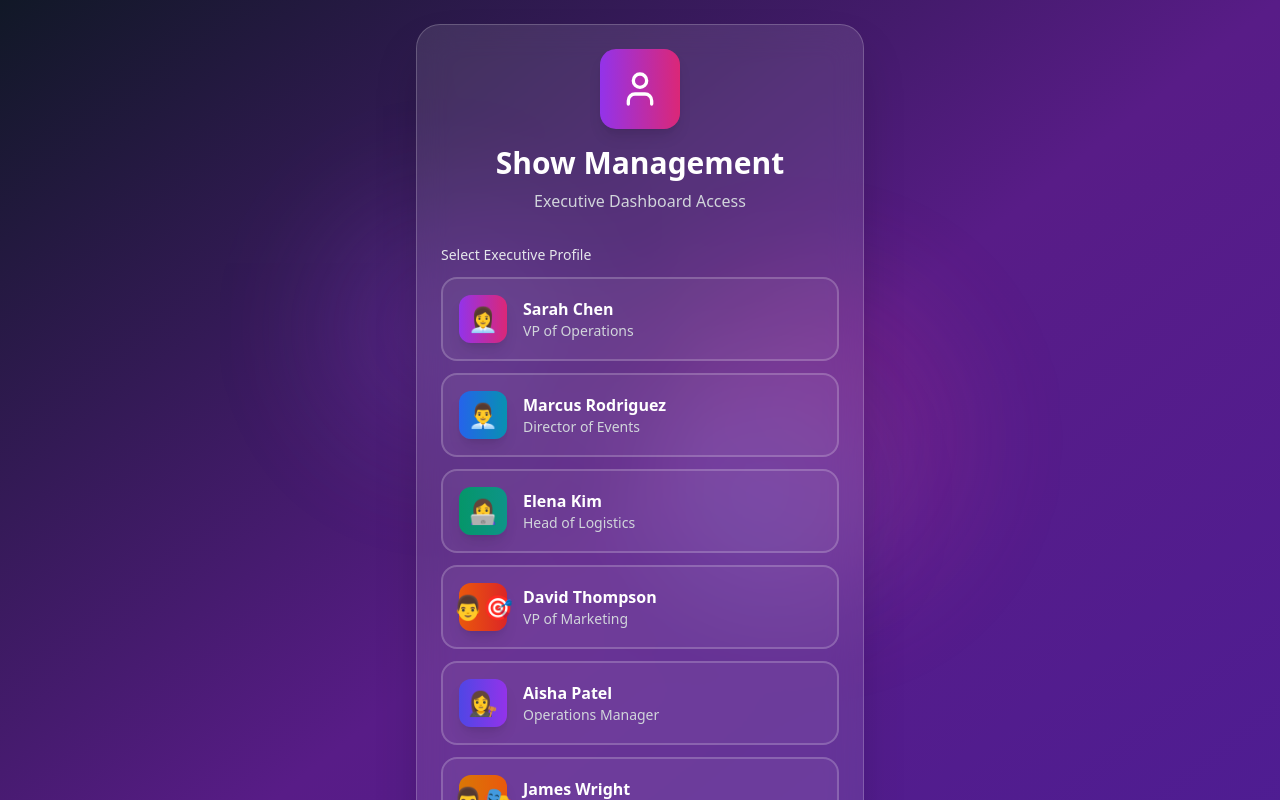
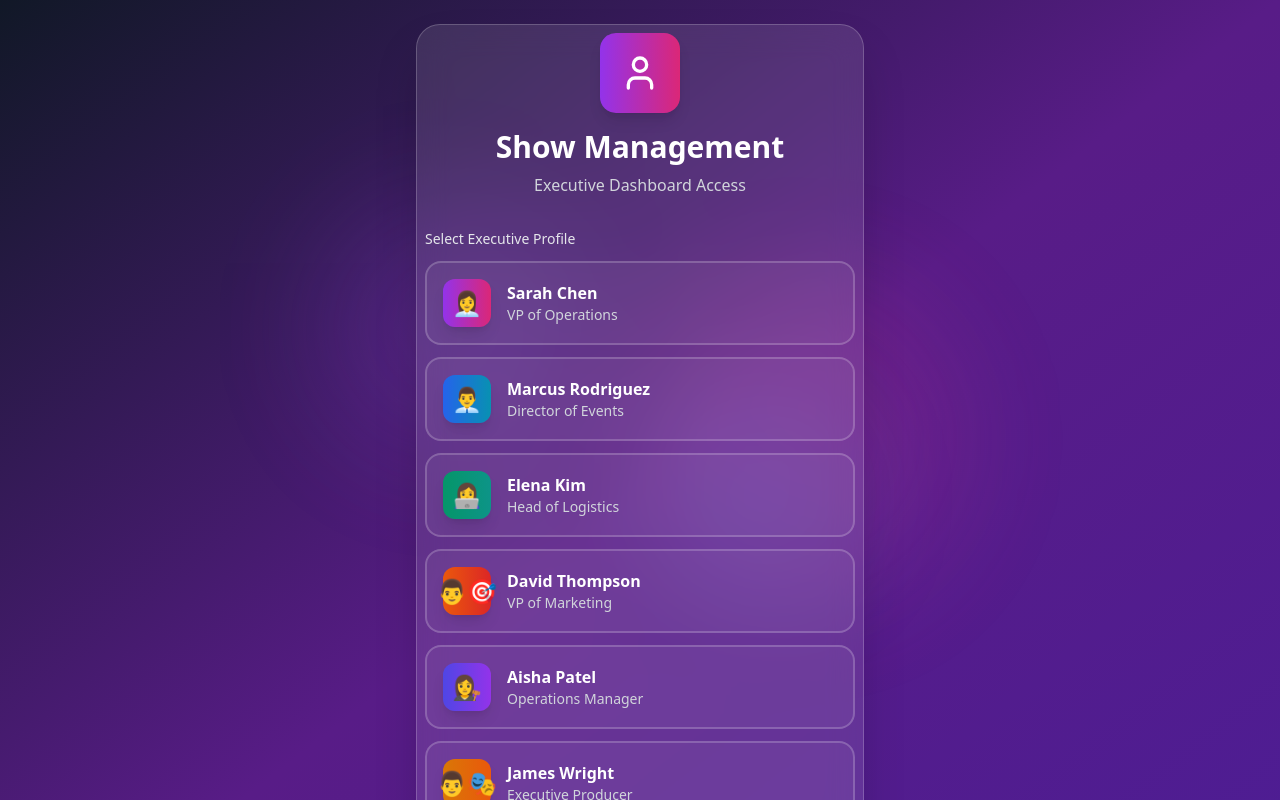
Before and after one commit to Sguobi-git/new_exhibitor_app_demo, a React (Create React App) app in the folder new_exhibitor_app/: page / in a window 1280 px wide. Shown: the top 800 px of the page. Built offline with nearby package versions, Linux system fonts and the light colour scheme.

Commit message:
Update App.js

```diff
--- a/new_exhibitor_app/src/App.js
+++ b/new_exhibitor_app/src/App.js
@@ -325,7 +325,7 @@ function App() {
         </div>
 
         <div className="relative w-full max-w-md">
-          <div className="bg-white/10 backdrop-blur-lg rounded-3xl p-6 border border-white/20 shadow-2xl">
+          <div className="bg-white/10 backdrop-blur-lg rounded-3xl p-2 border border-white/20 shadow-2xl">
             <div className="text-center mb-8">
               <div className="w-20 h-20 bg-gradient-to-r from-purple-600 to-pink-600 rounded-2xl flex items-center justify-center mx-auto mb-4 shadow-lg">
                 <User className="w-10 h-10 text-white" />
```
